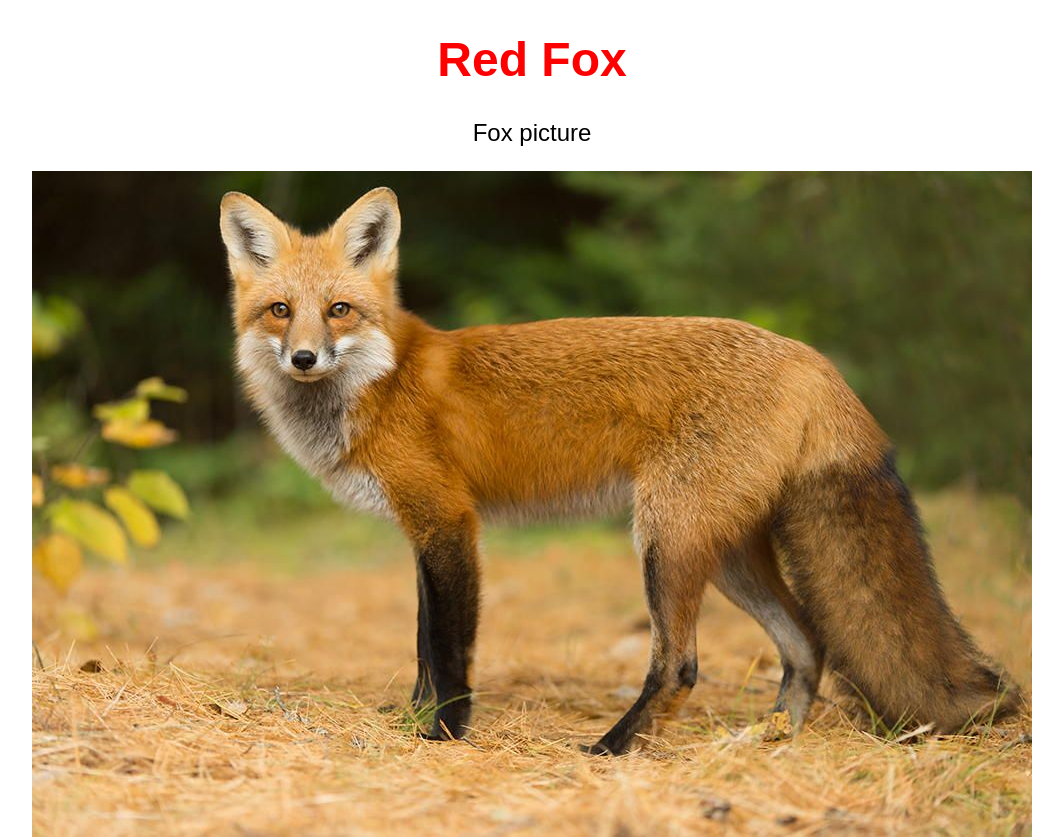
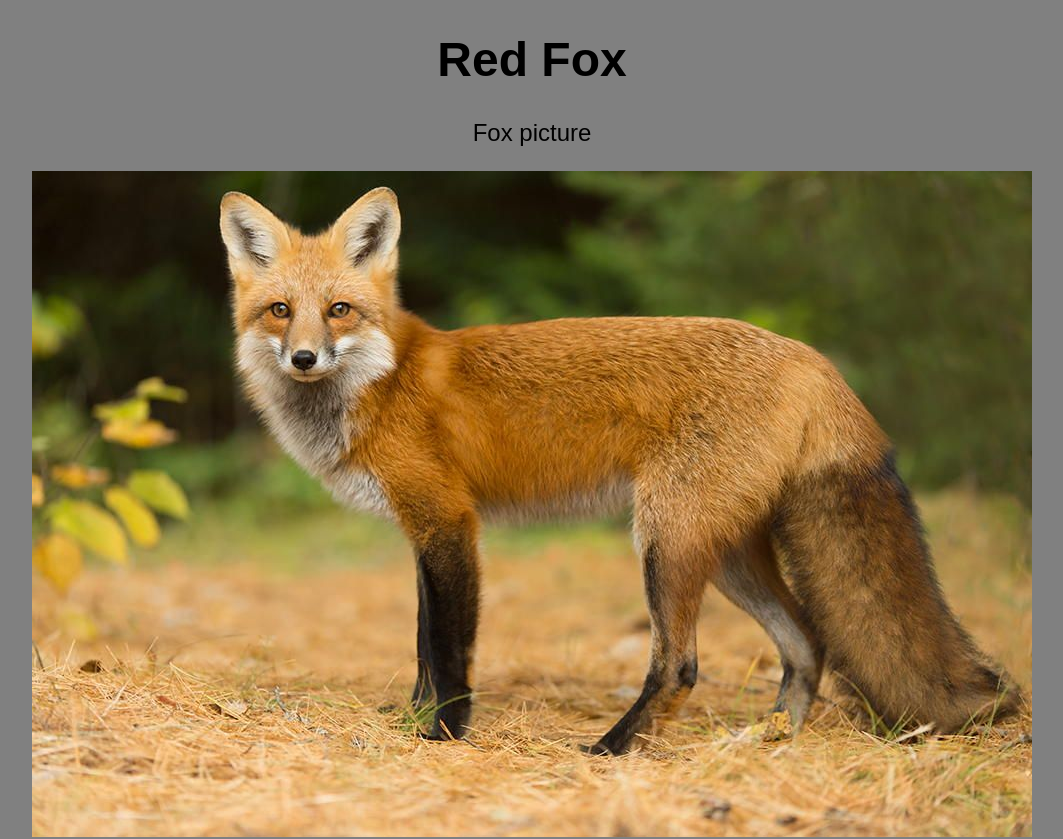
Before and after one commit to Khropost/example3, a plain HTML site: page index.html in a window 1280 px wide. Shown: the top 839 px of the page, without its empty margins (108-1171 px from the left). Drawn offline with Linux system fonts and the light colour scheme.

Commit message:
just commit

```diff
--- a/css/style.css
+++ b/css/style.css
@@ -5,6 +5,10 @@ h1{
 
 body{
 	margin: 0 auto;
+}
+
+body{
+	background-color: gray;
 }
 
 .container{
--- a/index.html
+++ b/index.html
@@ -8,7 +8,7 @@
 <body>
 	<div class="container">
 		<header>
-			<h1 style="color:red">Red Fox</h1>
+			<h1>Red Fox</h1>
 			<p>Fox picture</p>
 		</header>
 		<div class="main_content">
```
